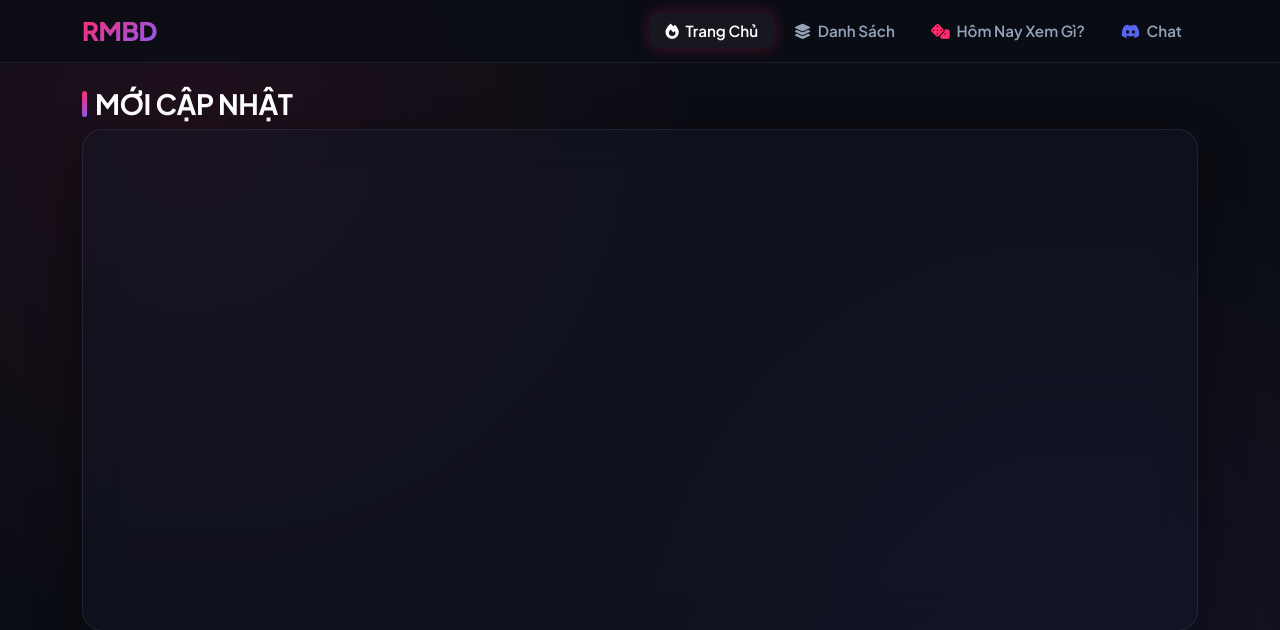
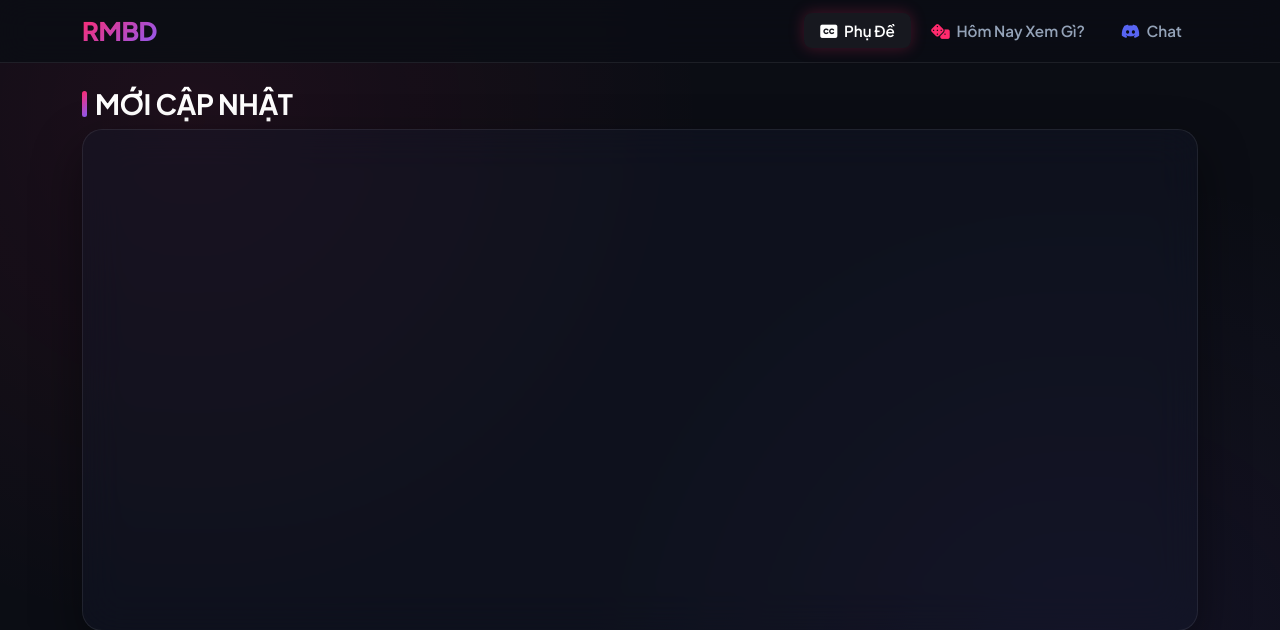
Before and after one commit to thduy289/rmbd-anime, a Flask app: page / in a window 1280 px wide. Shown: the top 630 px of the page. Run offline with Flask 3, Linux system fonts and the light colour scheme; data that the repository does not hold is empty.

Commit message:
Update base.html

```diff
--- a/templates/base.html
+++ b/templates/base.html
@@ -338,13 +338,8 @@
             <div class="collapse navbar-collapse" id="navAnime">
 				<ul class="navbar-nav ms-auto align-items-center gap-1 mt-3 mt-lg-0">
 					<li class="nav-item">
-                        <a class="nav-link-anime {{ 'active' if request.path == '/' else '' }}" href="/">
-                            <i class="fas fa-fire me-1"></i> Trang Chủ
-                        </a>
-                    </li>
-                    <li class="nav-item">
-                        <a class="nav-link-anime {{ 'active' if request.path == '/list' else '' }}" href="/list">
-                            <i class="fas fa-layer-group me-1"></i> Danh Sách
+						<a class="nav-link-anime {{ 'active' if request.path in ['/', '/list'] else '' }}" href="/">
+							<i class="fas fa-closed-captioning me-1"></i> Phụ Đề
 						</a>
 					</li>
 					<li class="nav-item">
```
Lines whose indentation alone changed are shown as unchanged.
